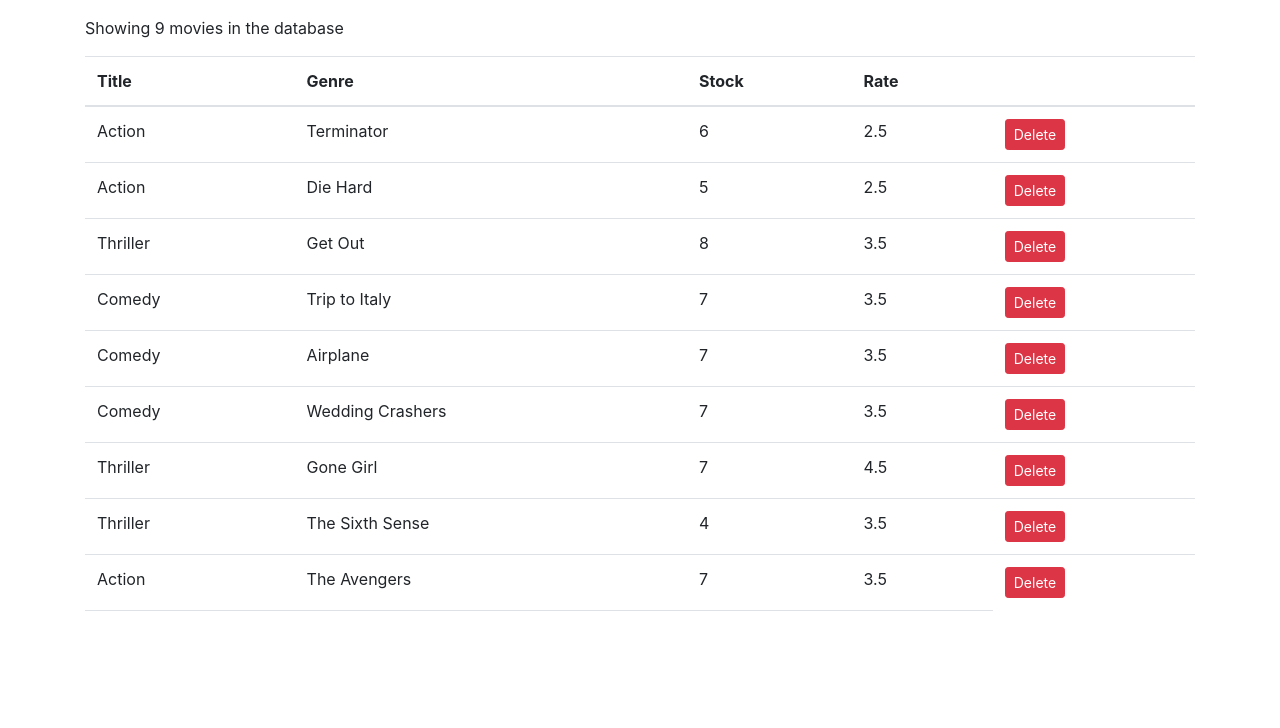
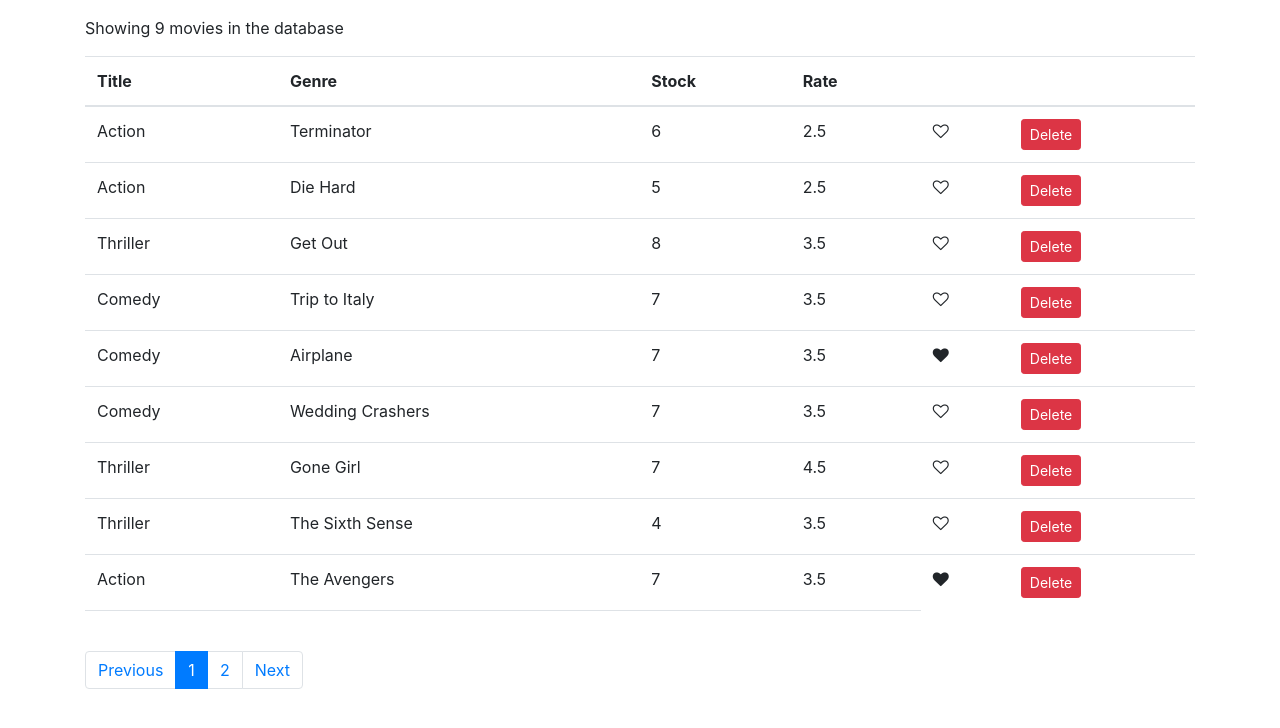
Before and after one commit to SpectralFergus/vidly, a React (Create React App) app: page / in a window 1280 px wide. Shown: the top 728 px of the page. Built offline with nearby package versions, Linux system fonts and the light colour scheme.

Commit message:
initial pagination

```diff
--- a/package.json
+++ b/package.json
@@ -8,6 +8,7 @@
     "@testing-library/user-event": "^7.2.1",
     "bootstrap": "^4.5.2",
     "font-awesome": "^4.7.0",
+    "lodash": "^4.17.20",
     "react": "^16.13.1",
     "react-dom": "^16.13.1",
     "react-scripts": "3.4.3"
--- a/src/App.js
+++ b/src/App.js
@@ -1,6 +1,7 @@
 import React from "react";
 import "./App.css";
 import Movies from "./components/movies";
+import Pagination from "./components/common/pagination";
 
 function App() {
   return (
--- /dev/null
+++ b/src/components/common/like.jsx
@@ -0,0 +1,18 @@
+import React, { Component } from "react";
+
+const Like = (props) => {
+  let likeClasses = "fa fa-heart";
+  if (!props.liked) {
+    likeClasses += "-o";
+  }
+  return (
+    <i
+      onClick={props.onClick}
+      className={likeClasses}
+      style={{ cursor: "pointer" }}
+      aria-hidden="true"
+    ></i>
+  );
+};
+
+export default Like;
--- /dev/null
+++ b/src/components/common/pagination.jsx
@@ -0,0 +1,39 @@
+import React, { Component } from "react";
+import _ from "lodash";
+
+const Pagination = (props) => {
+  const { itemCount, itemPageLimit, currentPage, onPageChange } = props;
+  const pageCount = itemCount / itemPageLimit;
+  const pages = _.range(1, pageCount + 1);
+
+  return (
+    pageCount > 1 && (
+      <nav aria-label="Movie Results Pages" style={{ cursor: "pointergit" }}>
+        <ul className="pagination">
+          <li className="page-item">
+            <a className="page-link">Previous</a>
+          </li>
+          {pages.map((page) => {
+            return (
+              <li
+                key={page}
+                className={
+                  page === currentPage ? "page-item active" : "page-item"
+                }
+              >
+                <a className="page-link" onClick={() => onPageChange(page)}>
+                  {page}
+                </a>
+              </li>
+            );
+          })}
+          <li className="page-item">
+            <a className="page-link">Next</a>
+          </li>
+        </ul>
+      </nav>
+    )
+  );
+};
+
+export default Pagination;
--- a/src/components/movies.jsx
+++ b/src/components/movies.jsx
@@ -1,17 +1,34 @@
 import React, { Component } from "react";
 import { getMovies } from "../services/fakeMovieService";
+import Like from "./common/like";
+import Pagination from "./common/pagination";
 
 class Movies extends Component {
   state = {
     movies: getMovies(),
+    currentPage: 1,
+    moviesPerPage: 8,
   };
 
   handleDelete = (movie) => {
     const movies = this.state.movies.filter((m) => movie._id !== m._id);
     this.setState({ movies });
   };
+
+  handleLikeClick = (movie) => {
+    const movies = [...this.state.movies];
+    const idx = movies.indexOf(movie);
+    movies[idx] = { ...movie };
+    movies[idx].liked = !movies[idx].liked;
+    this.setState({ movies });
+  };
+
+  handlePageChange = (pageNumber) => {
+    this.setState({ currentPage: pageNumber });
+  };
   render() {
     const { length: moviesCount } = this.state.movies;
+    const { currentPage, moviesPerPage } = this.state;
     if (moviesCount <= 0) {
       return <p>There are no movies in the database!</p>;
     }
@@ -26,6 +43,7 @@ class Movies extends Component {
               <th>Stock</th>
               <th>Rate</th>
               <th></th>
+              <th></th>
             </tr>
           </thead>
           <tbody>
@@ -35,6 +53,12 @@ class Movies extends Component {
                 <td>{movie.title}</td>
                 <td>{movie.numberInStock}</td>
                 <td>{movie.dailyRentalRate}</td>
+                <td>
+                  <Like
+                    liked={movie.liked}
+                    onClick={() => this.handleLikeClick(movie)}
+                  />
+                </td>
                 <td>
                   <button
                     onClick={() => this.handleDelete(movie)}
@@ -53,6 +77,12 @@ class Movies extends Component {
             </tr>
           </tbody>
         </table>
+        <Pagination
+          itemCount={moviesCount}
+          itemPageLimit={moviesPerPage}
+          currentPage={currentPage}
+          onPageChange={this.handlePageChange}
+        />
       </>
     );
   }
--- a/src/services/fakeMovieService.js
+++ b/src/services/fakeMovieService.js
@@ -7,64 +7,66 @@ const movies = [
     genre: { _id: "5b21ca3eeb7f6fbccd471818", name: "Action" },
     numberInStock: 6,
     dailyRentalRate: 2.5,
-    publishDate: "2018-01-03T19:04:28.809Z"
+    publishDate: "2018-01-03T19:04:28.809Z",
   },
   {
     _id: "5b21ca3eeb7f6fbccd471816",
     title: "Die Hard",
     genre: { _id: "5b21ca3eeb7f6fbccd471818", name: "Action" },
     numberInStock: 5,
-    dailyRentalRate: 2.5
+    dailyRentalRate: 2.5,
   },
   {
     _id: "5b21ca3eeb7f6fbccd471817",
     title: "Get Out",
     genre: { _id: "5b21ca3eeb7f6fbccd471820", name: "Thriller" },
     numberInStock: 8,
-    dailyRentalRate: 3.5
+    dailyRentalRate: 3.5,
   },
   {
     _id: "5b21ca3eeb7f6fbccd471819",
     title: "Trip to Italy",
     genre: { _id: "5b21ca3eeb7f6fbccd471814", name: "Comedy" },
     numberInStock: 7,
-    dailyRentalRate: 3.5
+    dailyRentalRate: 3.5,
   },
   {
     _id: "5b21ca3eeb7f6fbccd47181a",
     title: "Airplane",
     genre: { _id: "5b21ca3eeb7f6fbccd471814", name: "Comedy" },
     numberInStock: 7,
-    dailyRentalRate: 3.5
+    dailyRentalRate: 3.5,
+    liked: true,
   },
   {
     _id: "5b21ca3eeb7f6fbccd47181b",
     title: "Wedding Crashers",
     genre: { _id: "5b21ca3eeb7f6fbccd471814", name: "Comedy" },
     numberInStock: 7,
-    dailyRentalRate: 3.5
+    dailyRentalRate: 3.5,
   },
   {
     _id: "5b21ca3eeb7f6fbccd47181e",
     title: "Gone Girl",
     genre: { _id: "5b21ca3eeb7f6fbccd471820", name: "Thriller" },
     numberInStock: 7,
-    dailyRentalRate: 4.5
+    dailyRentalRate: 4.5,
   },
   {
     _id: "5b21ca3eeb7f6fbccd47181f",
     title: "The Sixth Sense",
     genre: { _id: "5b21ca3eeb7f6fbccd471820", name: "Thriller" },
     numberInStock: 4,
-    dailyRentalRate: 3.5
+    dailyRentalRate: 3.5,
   },
   {
     _id: "5b21ca3eeb7f6fbccd471821",
     title: "The Avengers",
     genre: { _id: "5b21ca3eeb7f6fbccd471818", name: "Action" },
     numberInStock: 7,
-    dailyRentalRate: 3.5
-  }
+    dailyRentalRate: 3.5,
+    liked: true,
+  },
 ];
 
 export function getMovies() {
@@ -72,13 +74,13 @@ export function getMovies() {
 }
 
 export function getMovie(id) {
-  return movies.find(m => m._id === id);
+  return movies.find((m) => m._id === id);
 }
 
 export function saveMovie(movie) {
-  let movieInDb = movies.find(m => m._id === movie._id) || {};
+  let movieInDb = movies.find((m) => m._id === movie._id) || {};
   movieInDb.name = movie.name;
-  movieInDb.genre = genresAPI.genres.find(g => g._id === movie.genreId);
+  movieInDb.genre = genresAPI.genres.find((g) => g._id === movie.genreId);
   movieInDb.numberInStock = movie.numberInStock;
   movieInDb.dailyRentalRate = movie.dailyRentalRate;
 
@@ -91,7 +93,7 @@ export function saveMovie(movie) {
 }
 
 export function deleteMovie(id) {
-  let movieInDb = movies.find(m => m._id === id);
+  let movieInDb = movies.find((m) => m._id === id);
   movies.splice(movies.indexOf(movieInDb), 1);
   return movieInDb;
 }
```
